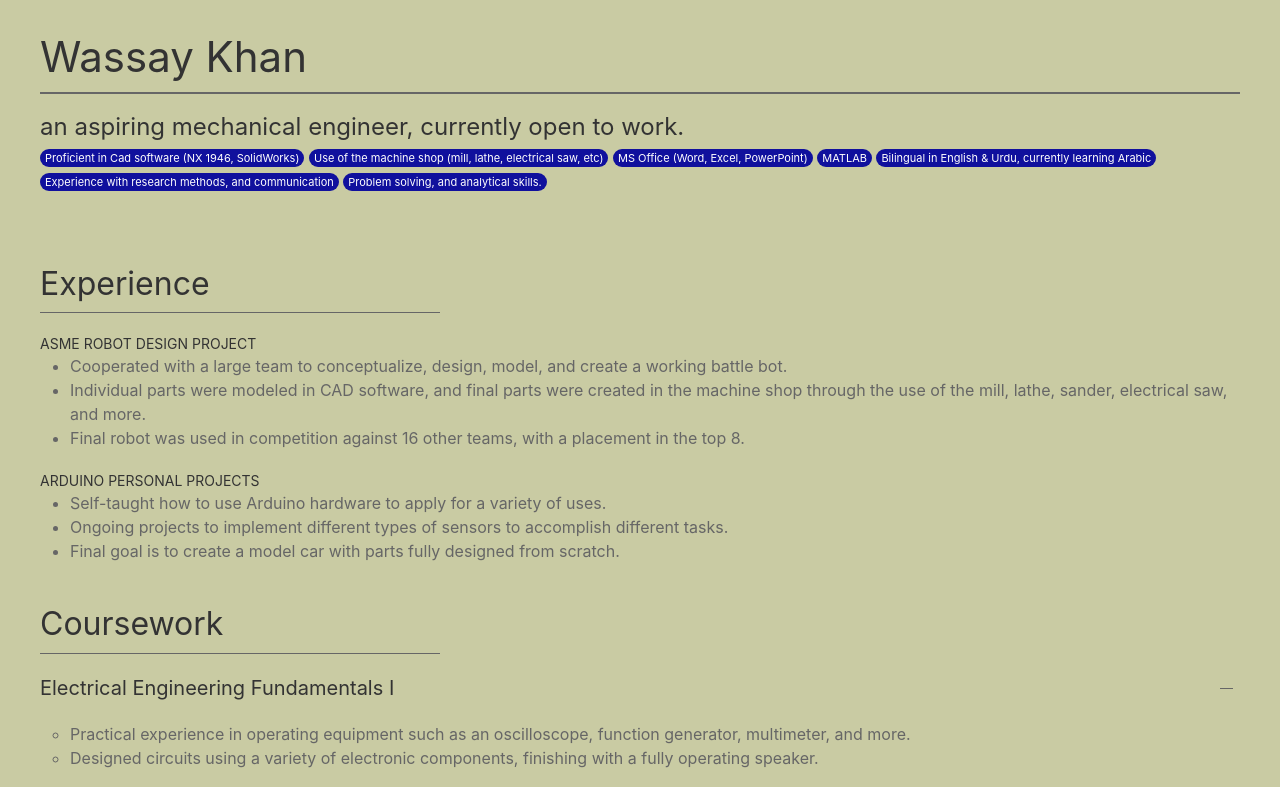
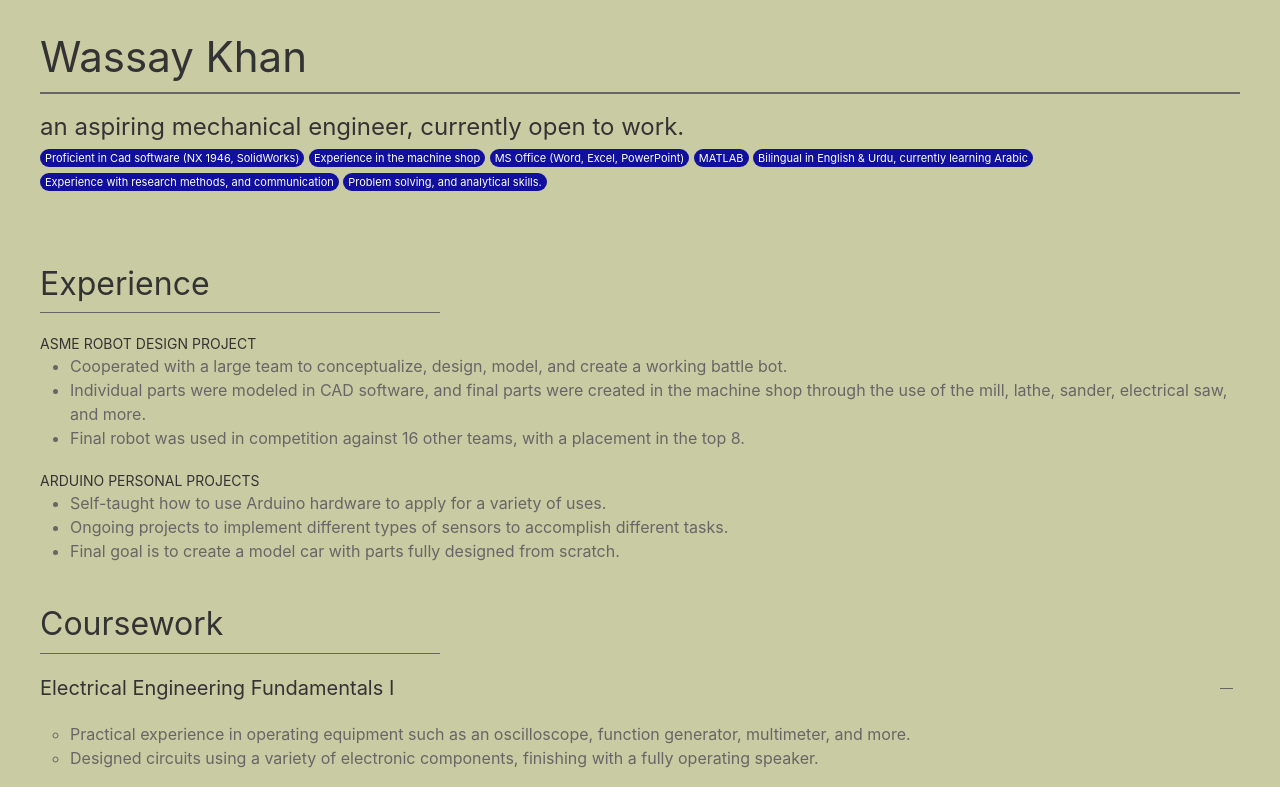
Before and after one commit to Wassay-Khan/Wassay-Khan, a plain HTML site: page index.html in a window 1280 px wide. Shown: the top 787 px of the page. Drawn offline with nearby package versions, Linux system fonts and the light colour scheme.

Commit message:
Update index.html

```diff
--- a/index.html
+++ b/index.html
@@ -33,7 +33,7 @@
     <section class="uk-container">
 
         <span class="uk-badge">Proficient in Cad software (NX 1946, SolidWorks)</span>
-        <span class="uk-badge">Use of the machine shop (mill, lathe, electrical saw, etc)</span>
+        <span class="uk-badge">Experience in the machine shop</span>
         <span class="uk-badge">MS Office (Word, Excel, PowerPoint)</span>
         <span class="uk-badge">MATLAB</span>
         <span class="uk-badge">Bilingual in English & Urdu, currently learning Arabic</span>
```
